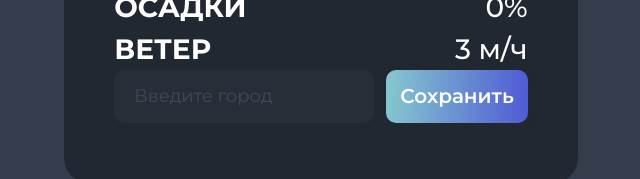
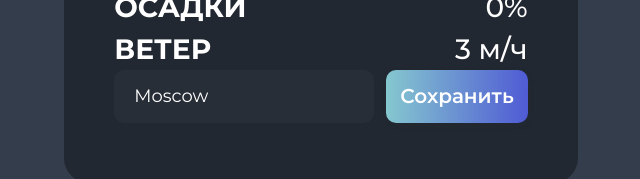
Before and after one commit to shuanvita/app-weather, a Vue app: page / in a window 1280 px wide. Both pictures are taken after a click on the button "Изменить город". Shown: the part 367-546 px from the top of the page, without its empty margins (319-959 px from the left). Built offline with nearby package versions, Linux system fonts and the light colour scheme; the HTML template or start-up script is replaced by a standard one.

Commit message:
7 раздел

```diff
--- a/src/components/CitySelect.vue
+++ b/src/components/CitySelect.vue
@@ -5,6 +5,7 @@ import IconLocation from "../icons/iconLocation.vue";
 import Input from "./Input.vue";
 
 const isCityEdited = ref(false);
+let city = ref("Moscow");
 
 const emit = defineEmits({
   selectCity(payload) {
@@ -29,7 +30,7 @@ const edit = () => {
     Изменить город
   </Button>
   <div class="flex items-center gap-3" v-else>
-    <Input />
+    <Input v-model="city" />
     <Button @click="select"> Сохранить </Button>
   </div>
 </template>
--- a/src/components/Input.vue
+++ b/src/components/Input.vue
@@ -1,4 +1,6 @@
-<script setup></script>
+<script setup>
+const data = defineModel({ type: String, required: true });
+</script>
 
 <template>
   <input
@@ -6,5 +8,6 @@
     type="text"
     class="bg-card placeholder:text-placeholder h-[53px] w-[260px] rounded-[10px] px-5 py-4 text-[18px] outline-0"
     placeholder="Введите город"
+    v-model="data"
   />
 </template>
```
